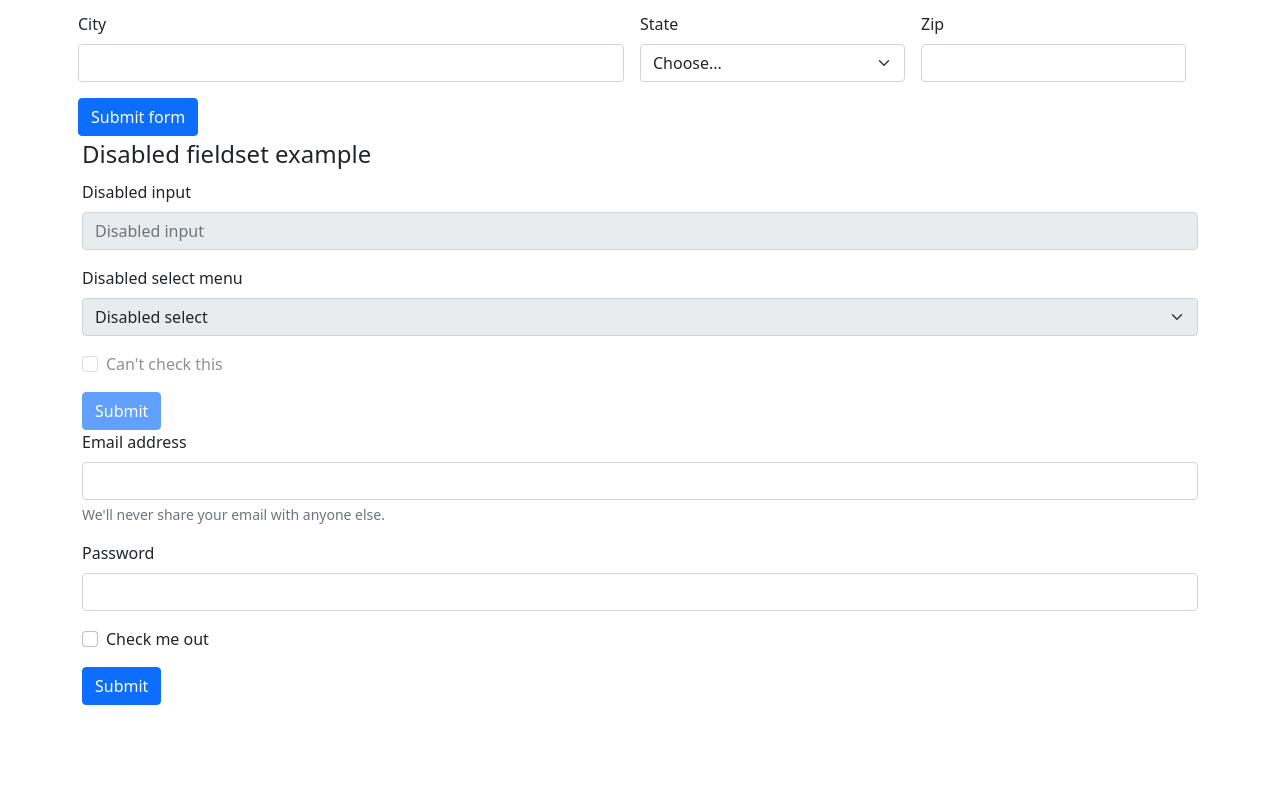
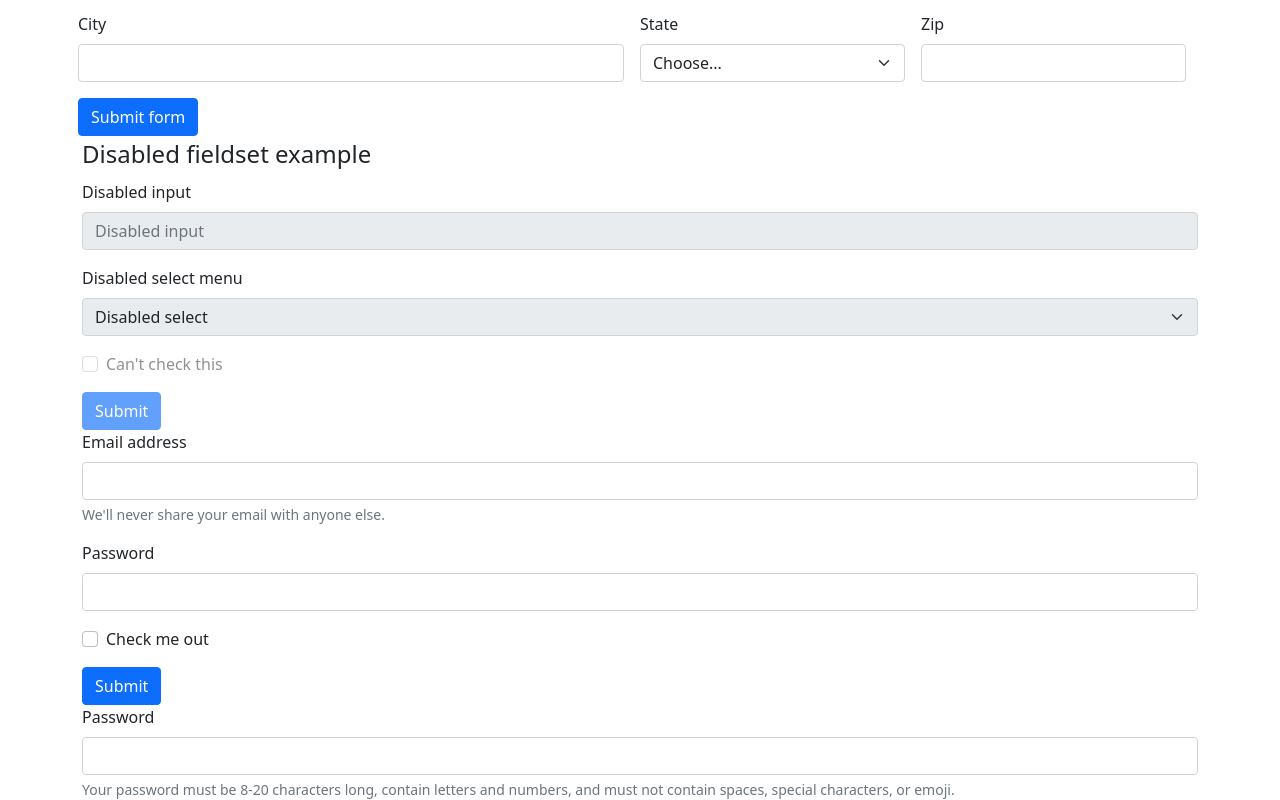
Before and after one commit to SayemAhmedSayem/ami2ami, a website built with webpack: page dist/index.html in a window 1280 px wide. Shown: the part 2899-3699 px from the top of the page. Before the commit the page ends 3604 px from the top, so only its background shows below. Built offline with nearby package versions, Linux system fonts and the light colour scheme.

Commit message:
Block-level or inline-level form text

```diff
--- a/dist/index.html
+++ b/dist/index.html
@@ -494,6 +494,18 @@
         <button type="submit" class="btn btn-primary">Submit</button>
       </form>
 
+        <div>
+          <!--f-->
+        <label for="inputPassword5" class="form-label">Password</label>
+        <input type="password" id="inputPassword5" class="form-control" aria-describedby="passwordHelpBlock">
+        <div id="passwordHelpBlock" class="form-text">
+          Your password must be 8-20 characters long, contain letters and numbers, and must not contain spaces, special characters, or emoji.
+        </div>
+
+        </div>
+
+
+
 
 
     </div>
```
